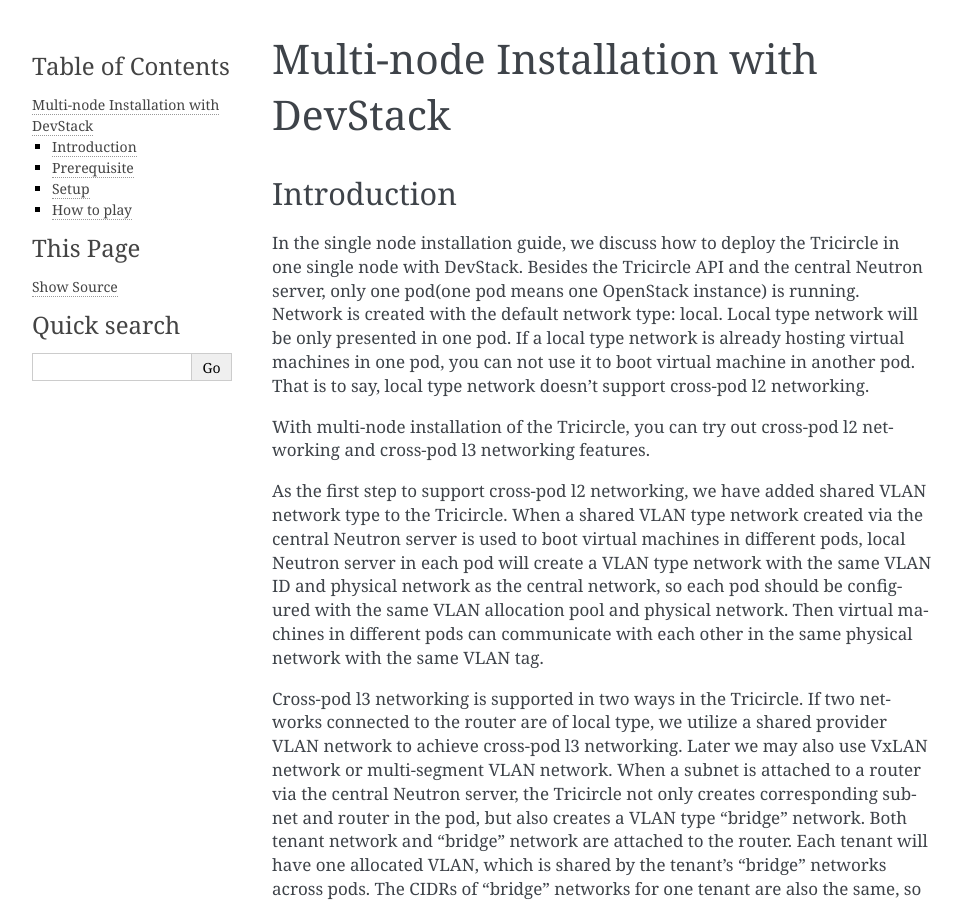
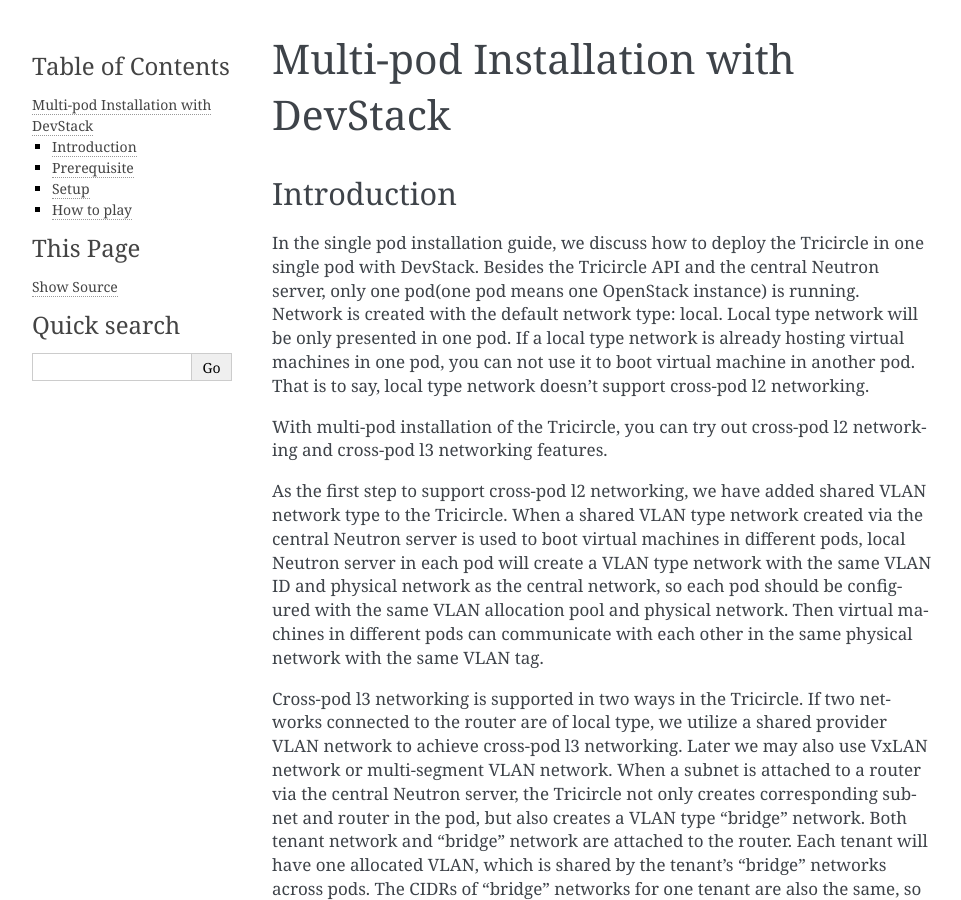
Before and after one commit to openstack-archive/tricircle, a Sphinx documentation site: the page built from doc/source/multi-pod-installation-devstack.rst, in a window 1280 px wide and 900 px high. Shown: the whole window, without its empty margins (148-1109 px from the left). Built offline with Sphinx 7.4.7, drawn with Linux system fonts in a browser that asks for light colours; pages that are not in the unit, such as notebooks, are missing from menus; some of the changed text lies outside the part shown.

Commit message:
Tricircle document improvement
1. What is the problem
  Original multi-node-installation-devstack.rst is for multi pod installation
  guide. Original single-node-installation-devstack.rst is for single pod
  installation guide. The file name is changed for clear instruction.

2. What is the solution to the problem
  file name is changed and file content is also updated.

3. What the features need to be implemented to the Tricircle
  N/A

Closes-Bug: #1645940

Change-Id: I9e542dc2927c5ff0876accb1aaf1c1917713b3e1
Signed-off-by: Guo Ruijing <ruijing.guo@intel.com>

```diff
--- a/doc/source/multi-node-installation-devstack.rst
+++ b/doc/source/multi-pod-installation-devstack.rst
@@ -1,19 +1,19 @@
-=====================================
-Multi-node Installation with DevStack
-=====================================
+====================================
+Multi-pod Installation with DevStack
+====================================
 
 Introduction
 ^^^^^^^^^^^^
 
-In the single node installation guide, we discuss how to deploy the Tricircle in
-one single node with DevStack. Besides the Tricircle API and the central Neutron
+In the single pod installation guide, we discuss how to deploy the Tricircle in
+one single pod with DevStack. Besides the Tricircle API and the central Neutron
 server, only one pod(one pod means one OpenStack instance) is running. Network
 is created with the default network type: local. Local type network will be only
 presented in one pod. If a local type network is already hosting virtual machines
 in one pod, you can not use it to boot virtual machine in another pod. That is
 to say, local type network doesn't support cross-pod l2 networking.
 
-With multi-node installation of the Tricircle, you can try out cross-pod l2
+With multi-pod installation of the Tricircle, you can try out cross-pod l2
 networking and cross-pod l3 networking features.
 
 As the first step to support cross-pod l2 networking, we have added shared VLAN
--- a/doc/source/single-node-installation-devstack.rst
+++ b/doc/source/single-pod-installation-devstack.rst
@@ -1,9 +1,9 @@
-======================================
-Single node installation with DevStack
-======================================
+=====================================
+Single pod installation with DevStack
+=====================================
 
-Now the Tricircle can be played with all-in-one single node DevStack. For
-the resource requirement to setup single node DevStack, please refer
+Now the Tricircle can be played with all-in-one single pod DevStack. For
+the resource requirement to setup single pod DevStack, please refer
 to `All-In-One Single Machine <http://docs.openstack.org/developer/devstack/guides/single-machine.html>`_ for
 installing DevStack in physical machine
 or `All-In-One Single VM <http://docs.openstack.org/developer/devstack/guides/single-vm.html>`_ for
```
Also changed, not shown: other parts of doc/source/multi-pod-installation-devstack.rst (+2 -2 lines).
